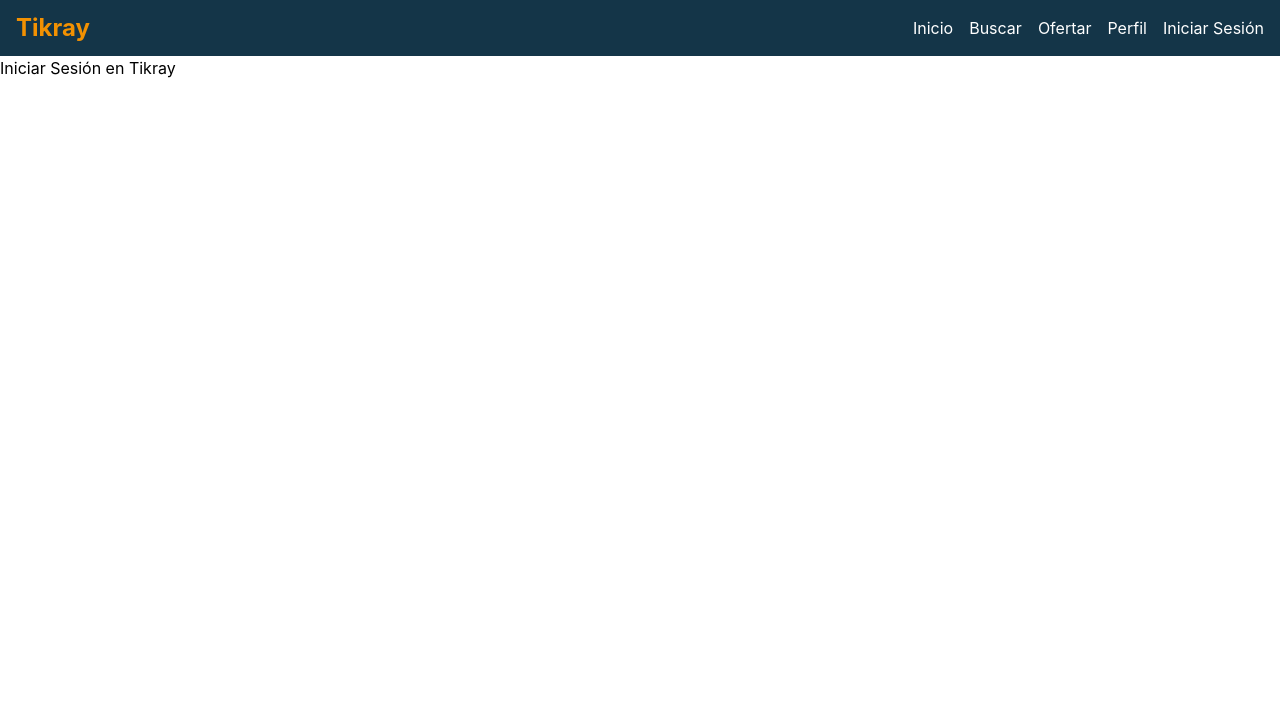
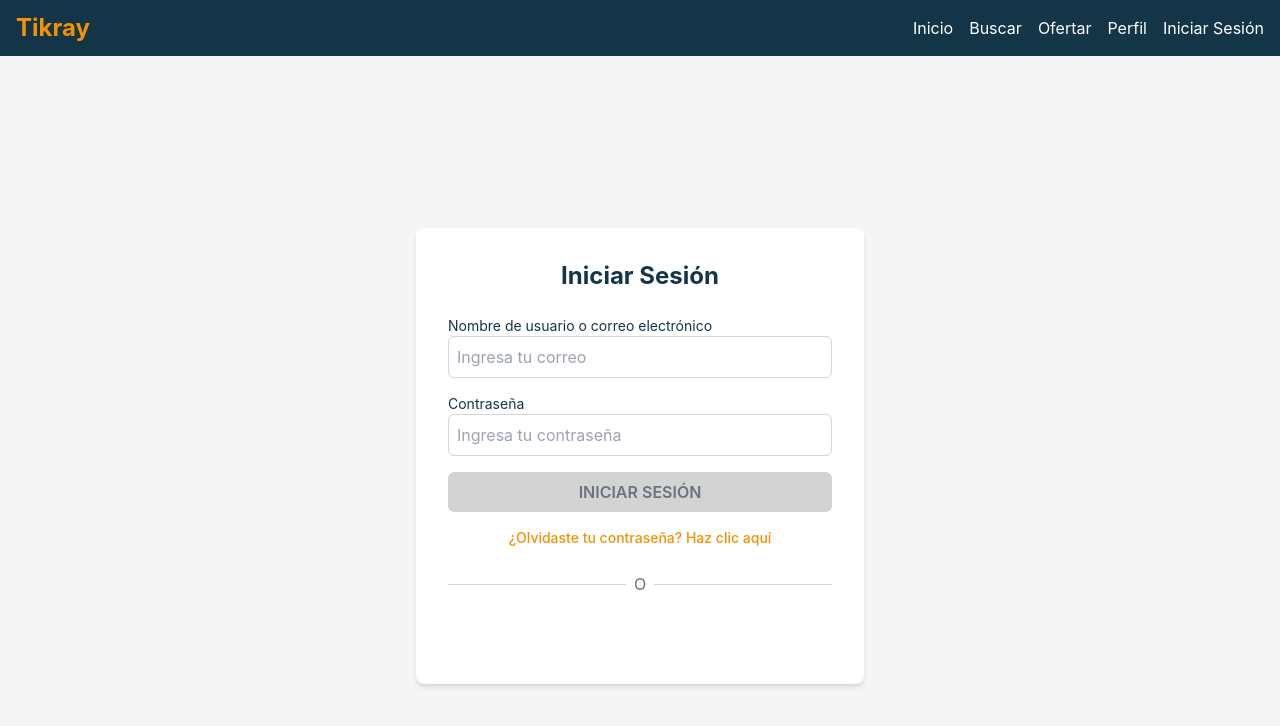
Before and after one commit to PaoloDiazG/tikray, a React (Create React App) app in the folder frontend/: page /login in a window 1280 px wide. Shown: the top 726 px of the page. Built offline with nearby package versions, Linux system fonts and the light colour scheme; no server answers.

Commit message:
Estructuración del Login Page

```diff
--- a/frontend/src/pages/LoginPage.js
+++ b/frontend/src/pages/LoginPage.js
@@ -1,14 +1,106 @@
+import React, { useState } from 'react';
 import { GoogleOAuthProvider, GoogleLogin } from '@react-oauth/google';
 
 function LoginPage() {
+  const [email, setEmail] = useState('');
+  const [password, setPassword] = useState('');
+
+  // Función para manejar el inicio de sesión con correo y contraseña
+  const handleEmailLogin = (e) => {
+    e.preventDefault();
+    // Aquí se manejaría el inicio de sesión con backend (cuando esté implementado)
+    alert(`Iniciando sesión con: ${email}`);
+  };
+
+  // Función para manejar el inicio de sesión con Google
+  const handleGoogleSuccess = (response) => {
+    console.log('Google Sign-In Success:', response);
+    // Aquí se manejaría la autenticación con el backend usando la respuesta de Google
+  };
+
+  const handleGoogleFailure = (error) => {
+    console.log('Google Sign-In Failure:', error);
+    alert('Error al iniciar sesión con Google');
+  };
+
   return (
     <GoogleOAuthProvider clientId="849933662298-sd8u66b5mot8pavhoknk0q2j6mrvqcs3.apps.googleusercontent.com">
-      <div>
-        <h1>Iniciar Sesión en Tikray</h1>
-        <GoogleLogin
-          onSuccess={(response) => console.log('Autenticación exitosa', response)}
-          onError={() => console.log('Error en la autenticación')}
-        />
+      <div className="bg-[#f5f5f5] min-h-screen flex items-center justify-center">
+        <div className="bg-white p-8 rounded-lg shadow-md w-full max-w-md">
+          <h2 className="text-2xl font-bold text-[#143548] mb-6 text-center">Iniciar Sesión</h2>
+
+          {/* Formulario de inicio de sesión con correo */}
+          <form onSubmit={handleEmailLogin} className="space-y-4">
+            <div>
+              <label className="block text-sm text-[#143548]">Nombre de usuario o correo electrónico</label>
+              <input
+                type="email"
+                value={email}
+                onChange={(e) => setEmail(e.target.value)}
+                className="w-full p-2 border border-gray-300 rounded-md focus:outline-none focus:border-[#f29102]"
+                placeholder="Ingresa tu correo"
+                required
+              />
+            </div>
+
+            <div>
+              <label className="block text-sm text-[#143548]">Contraseña</label>
+              <input
+                type="password"
+                value={password}
+                onChange={(e) => setPassword(e.target.value)}
+                className="w-full p-2 border border-gray-300 rounded-md focus:outline-none focus:border-[#f29102]"
+                placeholder="Ingresa tu contraseña"
+                required
+              />
+            </div>
+
+            <button
+              type="submit"
+              className="w-full py-2 bg-[#d3d3d3] text-gray-500 rounded-md font-semibold cursor-not-allowed mt-2"
+              disabled
+            >
+              INICIAR SESIÓN
+            </button>
+          </form>
+
+          {/* Enlace de recuperación de contraseña */}
+          <div className="mt-4 text-sm text-center">
+            <a href="/forgot-password" className="text-[#f29102] font-medium hover:underline">
+              ¿Olvidaste tu contraseña? Haz clic aquí
+            </a>
+          </div>
+
+          {/* Separador */}
+          <div className="mt-6 flex items-center">
+            <div className="flex-grow border-t border-gray-300"></div>
+            <span className="mx-2 text-gray-500">O</span>
+            <div className="flex-grow border-t border-gray-300"></div>
+          </div>
+
+          {/* Inicio de sesión con Google */}
+          <div className="mt-4">
+            <GoogleLogin
+              onSuccess={handleGoogleSuccess}
+              onError={handleGoogleFailure}
+              useOneTap
+              render={(renderProps) => (
+                <button
+                  onClick={renderProps.onClick}
+                  disabled={renderProps.disabled}
+                  className="w-full flex items-center justify-center py-2 bg-white border border-gray-300 rounded-md text-[#143548] font-medium hover:bg-[#f5f5f5] transition"
+                >
+                  <img
+                    src="https://img.icons8.com/color/16/000000/google-logo.png"
+                    alt="Google"
+                    className="mr-2"
+                  />
+                  Iniciar sesión con Google
+                </button>
+              )}
+            />
+          </div>
+        </div>
       </div>
     </GoogleOAuthProvider>
   );
```
